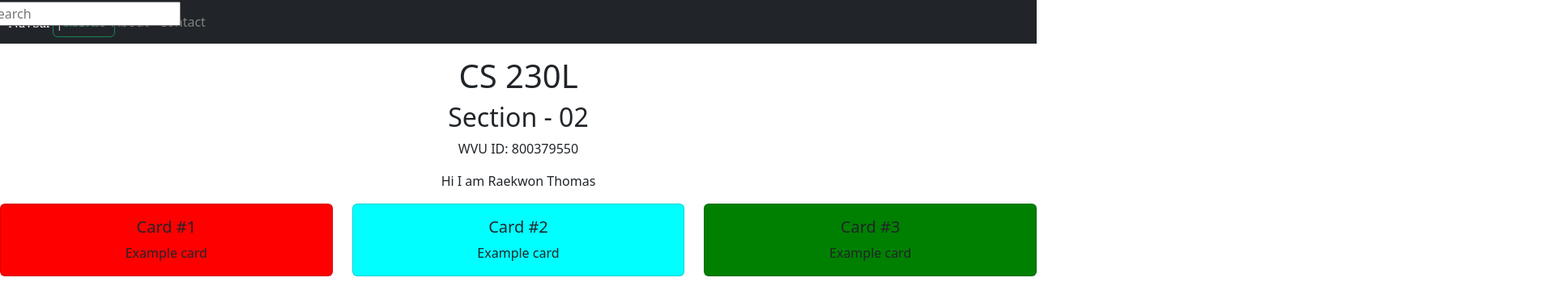
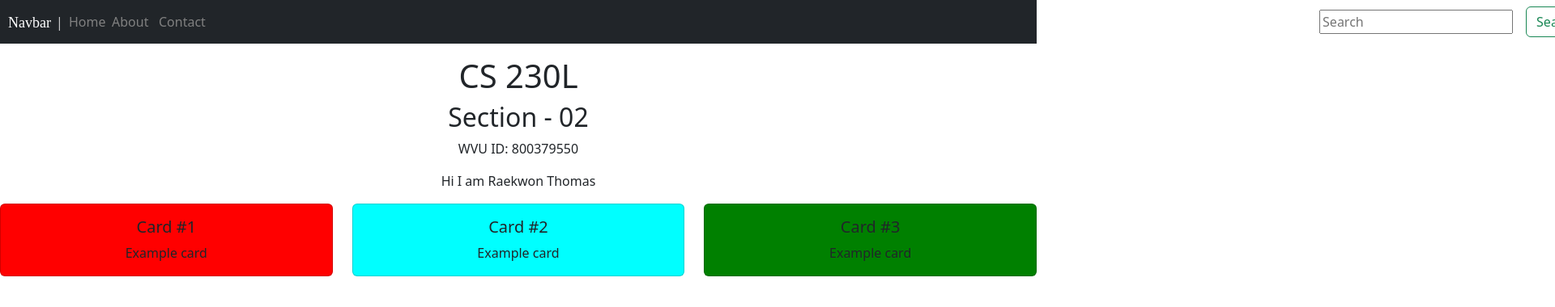
Before and after one commit to raetho64/AWS-Assignment-2, a React (Create React App) app: page / in a window 1280 px wide. Shown: the top 380 px of the page at 81% size, 1920 px wide, since content can reach past the window. Built offline with nearby package versions, Linux system fonts and the light colour scheme.

Commit message:
changes to search box placement

```diff
--- a/src/index.css
+++ b/src/index.css
@@ -52,9 +52,14 @@ code {
 }
 
 #search-box{
-  position: absolute;
+  position: relative;
   left:-16px;
   top: 2px;
+}
+
+#navbar-search{
+  position: relative;
+  left: 1580px;
 }
 
 #card1{
```
